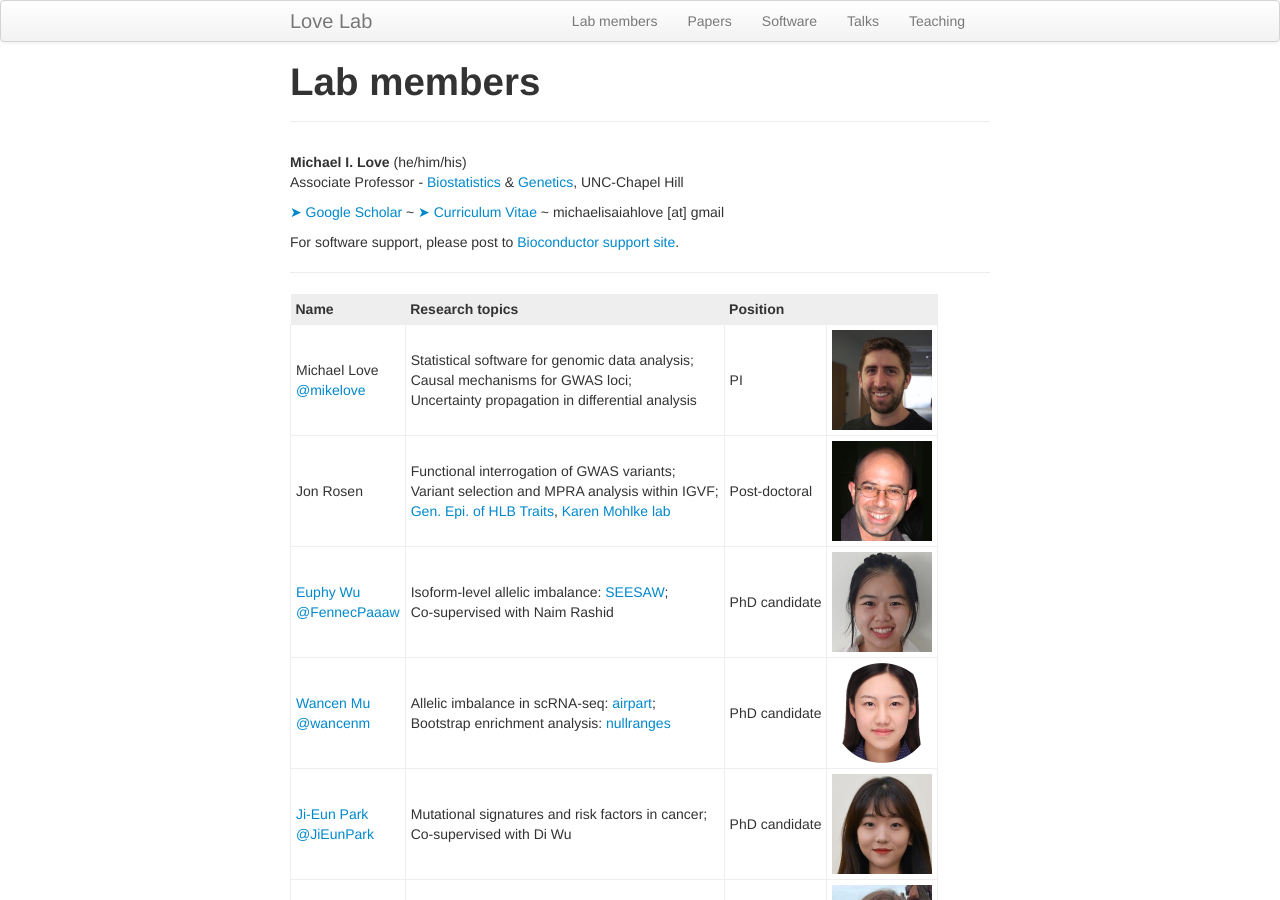
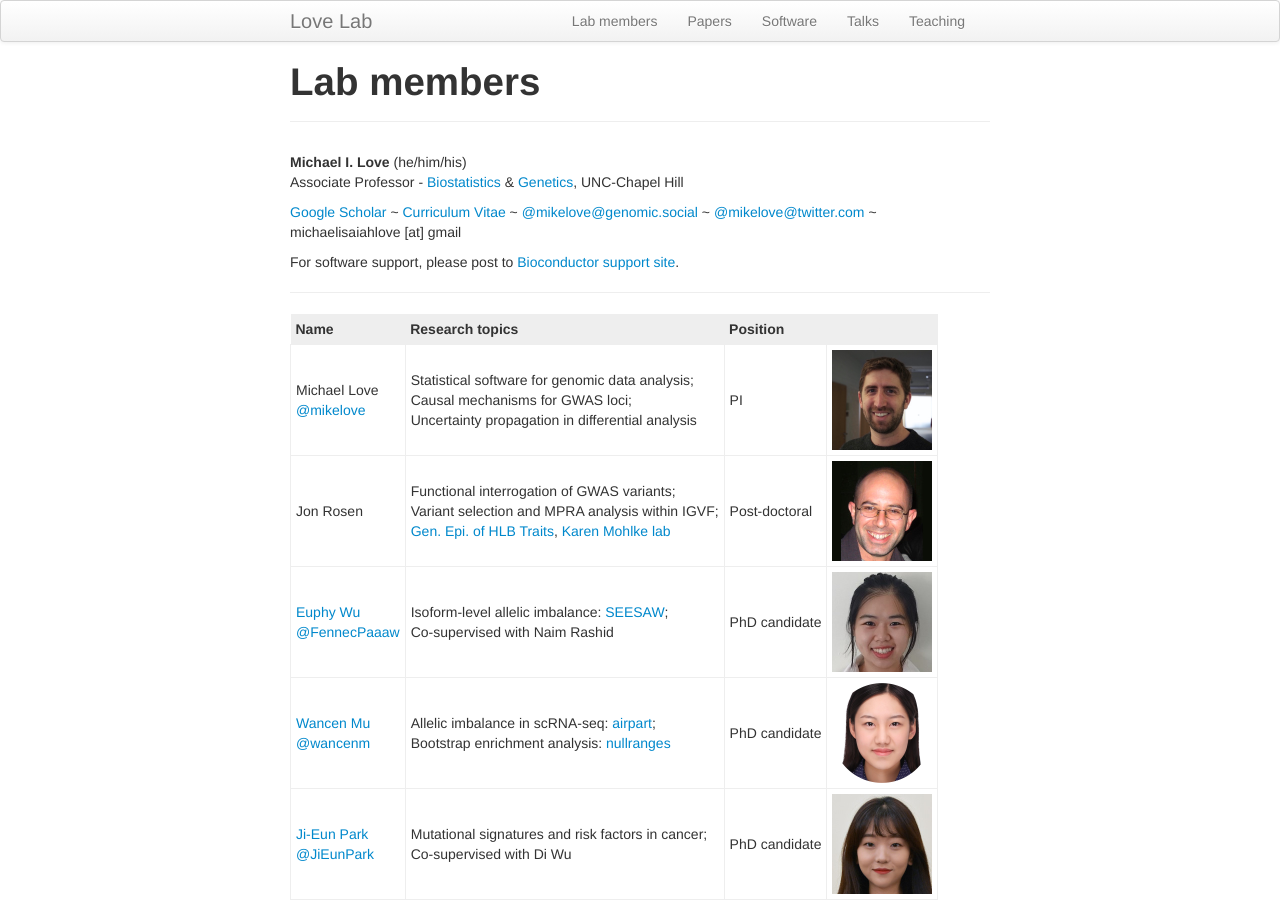
Before and after one commit to mikelove/mikelove.github.io, a Jekyll site: the page built from pages/lab.md, in a window 1280 px wide and 900 px high. Built offline with Jekyll 4.4.1, drawn with Linux system fonts in a browser that asks for light colours.

Commit message:
add mastodon

```diff
--- a/pages/lab.md
+++ b/pages/lab.md
@@ -26,8 +26,10 @@ Associate Professor - [Biostatistics](http://sph.unc.edu/bios/biostatistics/) &
 [Genetics](http://www.med.unc.edu/genetics/),
 UNC-Chapel Hill
 
-[➤ Google Scholar](https://scholar.google.com/citations?user=vzXv764AAAAJ) ~
-[➤ Curriculum Vitae](../assets/michael_love_cv.pdf) ~
+[Google Scholar](https://scholar.google.com/citations?user=vzXv764AAAAJ) ~
+[Curriculum Vitae](../assets/michael_love_cv.pdf) ~
+<a rel="me" href="https://genomic.social/@mikelove">@mikelove@genomic.social</a> ~
+[@mikelove@twitter.com](https://twitter.com/mikelove) ~
 michaelisaiahlove [at] gmail
 
 For software support, please post to [Bioconductor support site](https://support.bioconductor.org).
```
Also changed, not shown: index.md (+2 -0 lines).
